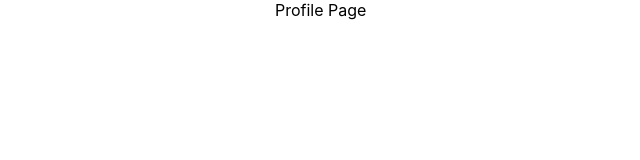
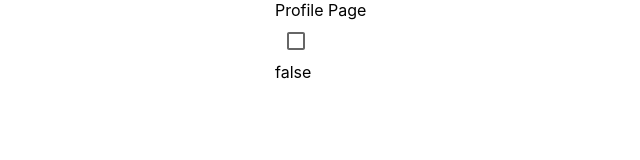
Before and after one commit to eugnazarov/gb-react, a React (Create React App) app: page /profile in a window 1280 px wide. Shown: the top 160 px of the page, without its empty margins (45-685 px from the left). Built offline with nearby package versions, Linux system fonts and the light colour scheme.

Commit message:
lesson-5

```diff
--- a/package.json
+++ b/package.json
@@ -13,8 +13,10 @@
     "prettier": "^2.5.1",
     "react": "^17.0.2",
     "react-dom": "^17.0.2",
+    "react-redux": "^7.2.6",
     "react-router-dom": "^6.2.1",
     "react-scripts": "5.0.0",
+    "redux": "^4.1.2",
     "web-vitals": "^2.1.4"
   },
   "scripts": {
--- a/src/pages/Profile.js
+++ b/src/pages/Profile.js
@@ -1,9 +1,21 @@
 import React from "react";
+import { useDispatch, useSelector } from "react-redux";
+import { Checkbox } from "@mui/material";
+import { TOGGLE } from "../store/profile/types";
 
 const Profile = () => {
+  const { isChecked } = useSelector((state) => state.profile);
+  const dispatch = useDispatch();
   return (
     <div>
       <p>Profile Page</p>
+      <Checkbox
+        value={isChecked}
+        onChange={() => {
+          dispatch({ type: TOGGLE });
+        }}
+      />
+      <p>{isChecked.toString()}</p>
     </div>
   );
 };
--- /dev/null
+++ b/src/store/profile/profileReducer.js
@@ -0,0 +1,16 @@
+import { TOGGLE } from "./types";
+
+const INITIAL_STATE = {
+  isChecked: false,
+};
+
+export const ProfileReducer = (state = INITIAL_STATE, action) => {
+  switch (action.type) {
+    case TOGGLE: {
+      return { ...state, isChecked: !state.isChecked };
+    }
+    default: {
+      return { ...state };
+    }
+  }
+};
--- /dev/null
+++ b/src/store/profile/types.js
@@ -0,0 +1 @@
+export const TOGGLE = "TOGGLe";
--- /dev/null
+++ b/src/store/store.js
@@ -0,0 +1,11 @@
+import { combineReducers, createStore } from "redux";
+import { ProfileReducer } from "./profile/profileReducer";
+
+const rootReducer = combineReducers({
+  profile: ProfileReducer,
+});
+
+export const store = createStore(
+  rootReducer,
+  window.__REDUX_DEVTOOLS_EXTENSION__ && window.__REDUX_DEVTOOLS_EXTENSION__()
+);
```
Also changed, not shown: src/index.js (+10 -8 lines), 1 other file (tests, documents, lock files or other folders).
